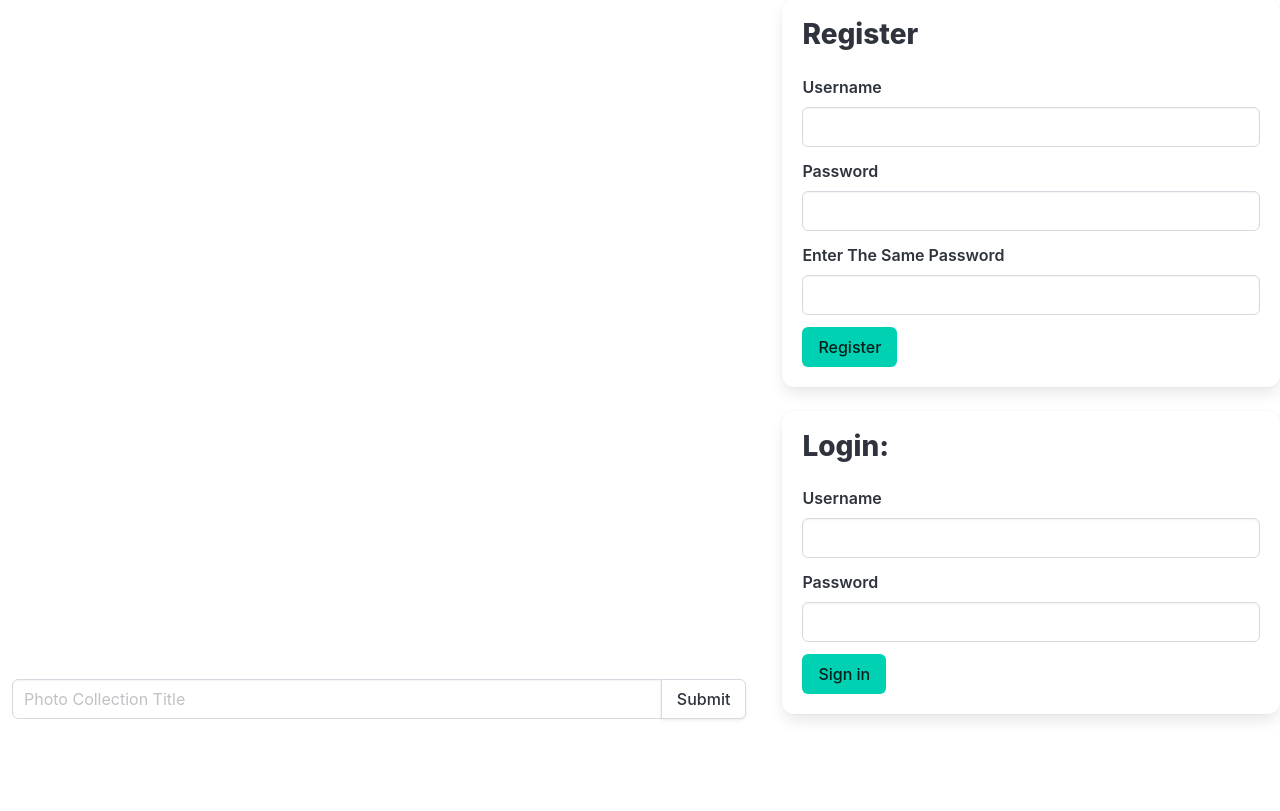
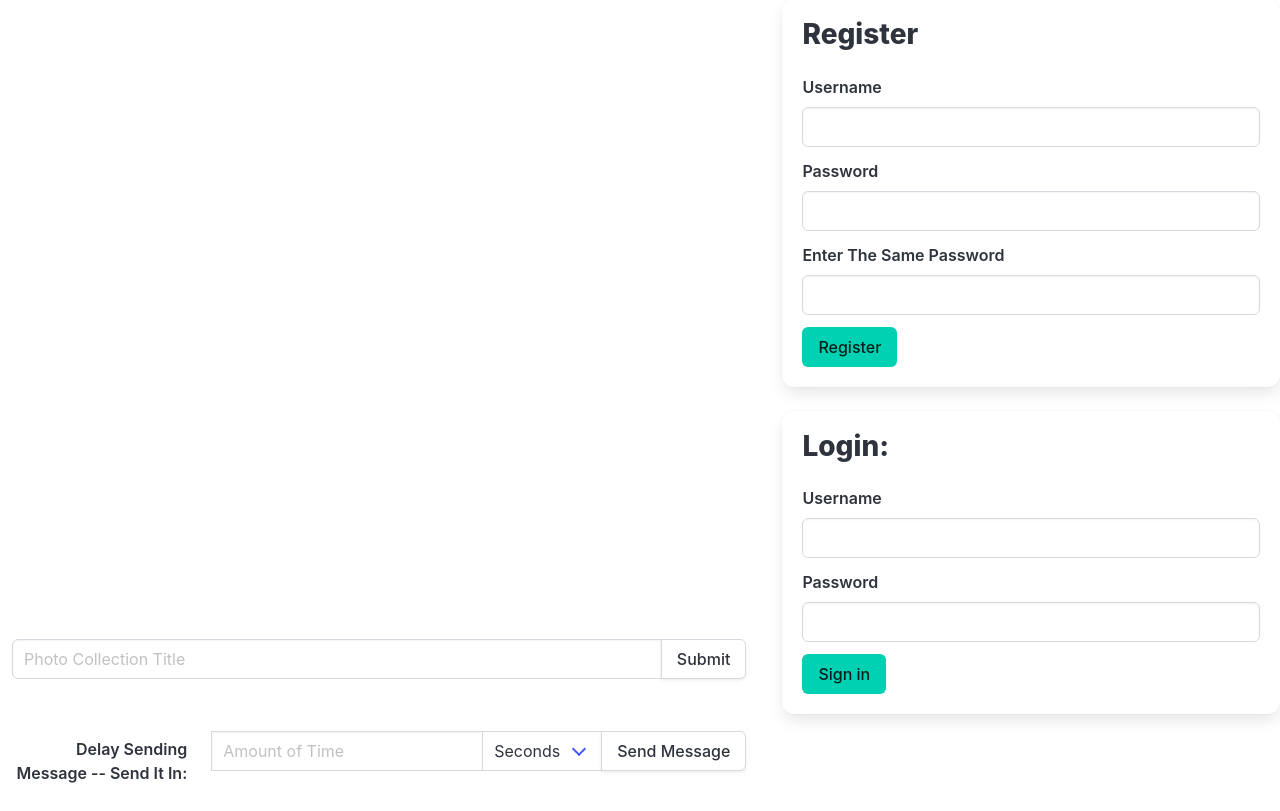
Before and after one commit to at973/cse312-jesseisnotworstcseteacher, a Flask app: page / in a window 1280 px wide. Shown: the part 77-888 px from the top of the page. Before the commit the page ends 797 px from the top, so only its background shows below. Run offline with Flask 3, Linux system fonts and the light colour scheme; data that the repository does not hold is empty; some libraries are stand-ins or nearby versions.

Commit message:
Add frontend for scheduling posts

```diff
--- a/css/style.css
+++ b/css/style.css
@@ -8,7 +8,7 @@
   overflow: scroll;
   /* display: flex;
   flex-direction: column; */
-  height: calc(100vh - var(--bulma-navbar-height) - 10vh);
+  height: calc(100vh - var(--bulma-navbar-height) - 15vh);
   padding: 3px;
   /* height: 70vh; */
   /* bottom: 100%; */
--- a/templates/index.html
+++ b/templates/index.html
@@ -63,6 +63,29 @@
                                     <button type="submit"> Submit </button>
                                 </div> -->
                             </div>
+                            <div class="field is-horizontal has-addons p-3">
+                                <div class="field-label is-normal">
+                                    <label class="label">Delay Sending Message -- Send It In:</label>
+                                </div>
+                                <p class="control">
+                                  <input class="input" type="text" placeholder="Amount of Time">
+                                </p>
+                                <p class="control">
+                                  <span class="select">
+                                    <select>
+                                      <option>Seconds</option>
+                                      <option>Minutes</option>
+                                      <option>Hours</option>
+                                      <option>Days</option>
+                                    </select>
+                                  </span>
+                                </p>
+                                <p class="control">
+                                  <button class="button">
+                                    Send Message
+                                  </button>
+                                </p>
+                            </div>
                         </form>
                     </div>
                 <!-- </div> -->
```
